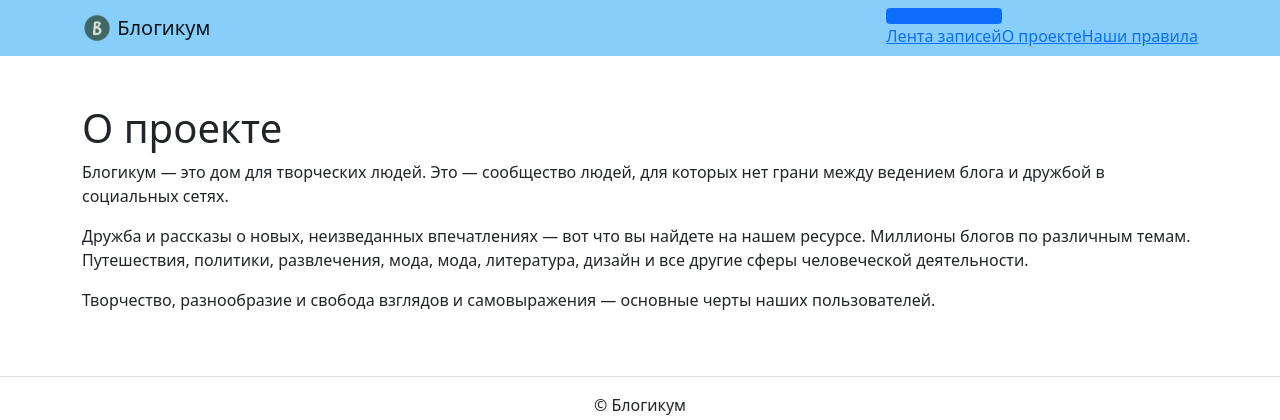
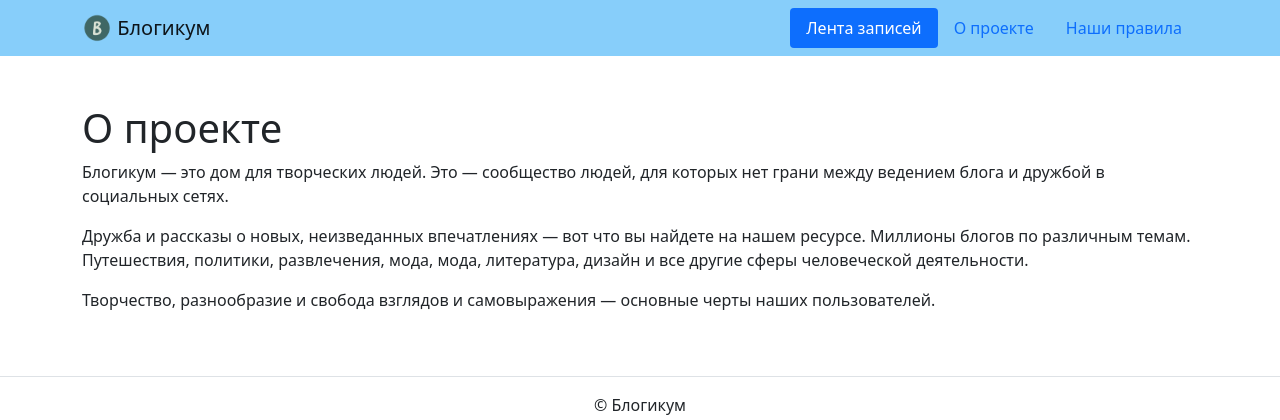
Before and after one commit to Och1ta/django_sprint1, a Django app: page /pages/about/ in a window 1280 px wide. Shown: the top 420 px of the page. Run offline with Django 3.2, Linux system fonts and the light colour scheme; parts of the project's set-up code (start-up, migrations or seed data) failed here and were passed over; some libraries are stand-ins or nearby versions.

Commit message:
Refactor href url

```diff
--- a/blogicum/templates/includes/header.html
+++ b/blogicum/templates/includes/header.html
@@ -1,24 +1,25 @@
+{% load static %}
 <header>
   <nav class="navbar navbar-light" style="background-color: lightskyblue">
     <div class="container">
-      <a class="navbar-brand" href="index.html">
-        <img src="img/logo.png" width="30" height="30" class="d-inline-block align-top" alt="">
+      <a class="navbar-brand" href="{% url 'blog:index' %}">
+        <img src="{% static 'img/logo.png' %}" width="30" height="30" class="d-inline-block align-top" alt="">
         Блогикум
       </a>
       <ul class="nav  nav-pills">
         <li class="nav-item">
-          <a class="nav-link active" href="index.html">
-            <a href="{% url 'blog:index' %}">Лента записей</a>
+          <a class="nav-link active" href="{% url 'blog:index' %}">
+            Лента записей
           </a>
         </li>
         <li class="nav-item">
-          <a class="nav-link" href="about.html">
-            <a href="{% url 'pages:about' %}">О проекте</a>
+          <a class="nav-link" href="{% url 'pages:about' %}">
+            О проекте
           </a>
         </li>
         <li class="nav-item">
-          <a class="nav-link" href="rules.html">
-            <a href="{% url 'pages:rules' %}">Наши правила</a>
+          <a class="nav-link" href="{% url 'pages:rules' %}">
+            Наши правила
           </a>
         </li>
       </ul>
```
